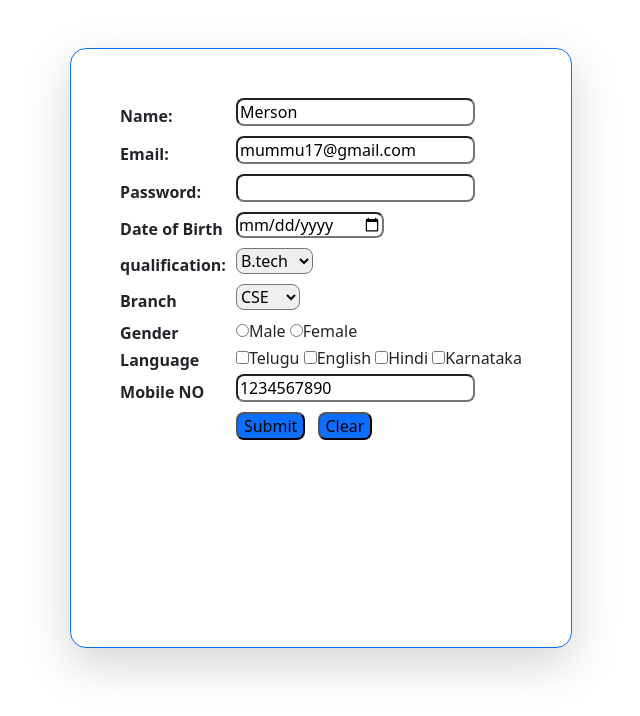
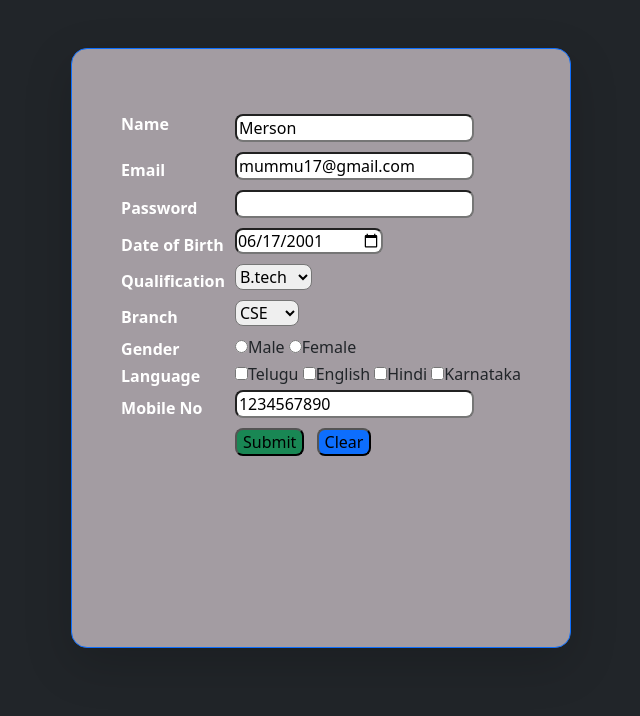
Before and after one commit to Karipalli-Reddy-Merson/javascript, a plain HTML site: page input.html in a window 1280 px wide. Shown: the whole page, without its empty margins (319-959 px from the left). Drawn offline with nearby package versions, Linux system fonts and the light colour scheme.

Commit message:
modified

```diff
--- a/input.html
+++ b/input.html
@@ -5,28 +5,33 @@
     <head>
         <link rel="stylesheet" href="https://cdnjs.cloudflare.com/ajax/libs/font-awesome/6.0.0-beta3/css/all.min.css">
         <link href="https://cdn.jsdelivr.net/npm/bootstrap@5.3.3/dist/css/bootstrap.min.css" rel="stylesheet" >
+        <style>
+            .bg{
+            background-color:rgb(163, 156, 162);
+            }
+        </style>
     </head>
-    <body class="d-flex justify-content-center algin-item-center vh-100">
-        <div class="card p-5 h-75 w-auto mt-5 border-primary rounded-4 shadow-lg">
+    <body class="d-flex justify-content-center algin-item-center vh-100 bg-dark">
+        <div class="card p-5 h-75 w-auto mt-5 border-primary rounded-4 shadow-lg bg">
             <table>
                <tr>
-                <th>Name:</th>
-                <td><input type="text" id="demo" value="Merson" class="rounded-3 mb-2 ms-2"></td>
+                <th class="text-white">Name</th>
+                <td><input type="text" id="demo" value="Merson" class="rounded-3 mb-2 mt-3 ms-2"></td>
                </tr>
                <tr>
-                <th>Email:</th>
+                <th class="text-white">Email</th>
                 <td><input type="text" id="demo1" value="mummu17@gmail.com" class="rounded-3 mb-2 ms-2"></td>
                </tr>
                <tr>
-                <th>Password:</th>
+                <th class="text-white">Password</th>
                 <td><input type="Password" class="rounded-3 mb-2 ms-2"></td>
                </tr>
                <tr>
-                <th>Date of Birth</th>
-                <td><input type="date" class="rounded-3 mb-2 ms-2"></td>
+                <th class="text-white">Date of Birth</th>
+                <td><input type="date" id="dob"  value=2001-06-17 class="rounded-3 mb-2 ms-2"></td>
                </tr>
                <tr>
-                <th>qualification:</th>
+                <th class="text-white">Qualification</th>
                 <td><select id="demo2" class="rounded-3 mb-2 ms-2"><option>
                     B.tech
                     </option>
@@ -38,7 +43,7 @@
                     </option></select></td>
                </tr>
                <tr>
-                <th>Branch</th>
+                <th class="text-white">Branch</th>
                 <td><select id="demo3" class="rounded-3 mb-2 ms-2">
                     <option>
                         CSE
@@ -64,23 +69,23 @@
                 </select></td>
                </tr>
                <tr>
-                <th>Gender</th><td><input type="radio" name="gender" class="ms-2" id="demo4" />Male
+                <th class="text-white">Gender</th><td><input type="radio" name="gender" class="ms-2" id="demo4" />Male
                     <input type="radio" name="gender" class="mb-2">Female</td>
                </tr>
                <tr>
-                <th>Language</th>
+                <th class="text-white">Language</th>
                 <td><input type="checkbox" name="language" class="ms-2" id="demo5">Telugu
                 <input type="checkbox" name="c">English
                 <input type="checkbox" name="c">Hindi
                 <input type="checkbox" name="c"class="mb-2">Karnataka</td>
                </tr>
                <tr>
-                <th>Mobile NO</th>
+                <th class="text-white">Mobile No</th>
                 <td><input type="number" id="demo6" value="1234567890" class="rounded-3 mb-2 ms-2"></td>
                </tr>
                <tr>
                 <th></th>
-                <td><button class="rounded-3 mb-2 ms-2 bg-primary" type="buton" onclick="Submit()">Submit</button>
+                <td><button class="rounded-3 mb-2 ms-2 bg-success" type="buton" onclick="Submit()">Submit</button>
                     <button class="rounded-3 mb-2 ms-2 bg-primary">Clear</button>
                     </td>
                </tr>
--- a/inputs.js
+++ b/inputs.js
@@ -2,17 +2,20 @@ function Submit(){
  let input =document.getElementsByTagName("input");
  console.log(input[0].value);
  let name= document.getElementById("demo");
- console.log(name.value);
+ console.log("Name:"+name.value);
  let email =document.getElementById("demo1");
- console.log(email.value);
+ console.log("Email:"+email.value);
  let qualification =document.getElementById("demo2");
- console.log(qualification[0].value);
+ console.log("Qualification:"+qualification[0].value);
  let branch =document.getElementById("demo3");
- console.log(branch[0].value);
+ console.log("Branch:"+branch[0].value);
  let gender =document.getElementById("demo4");
  console.log(gender.name);
  let language =document.getElementById("demo5");
  console.log(language.name);
  let phoneno =document.getElementById("demo6");
- console.log(phoneno.value);
+ console.log("Mobile:"+phoneno.value);
+ let dob = document.getElementById("dob");
+ console.log("Date of Birth: " + dob.value);
+
 }
```
